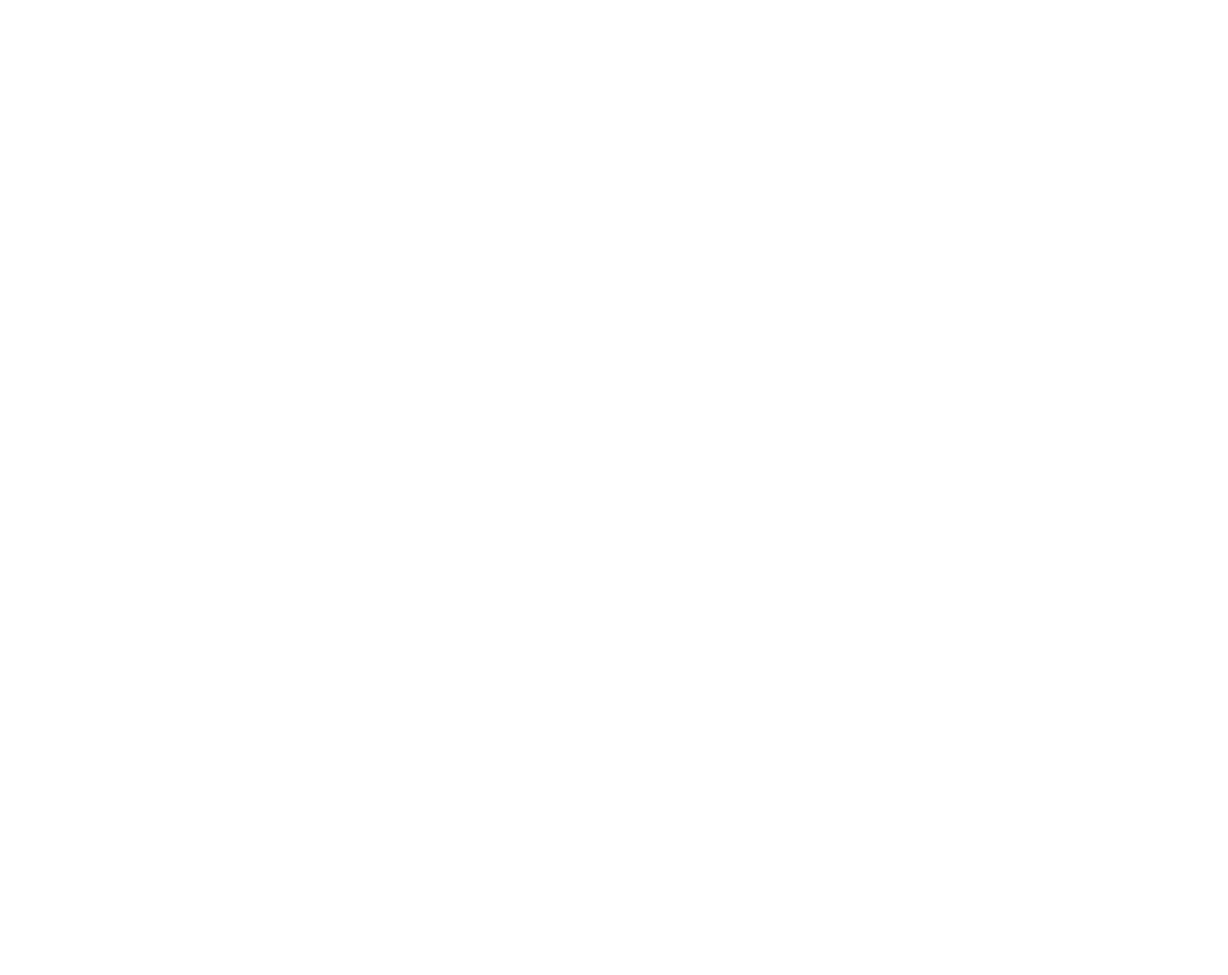
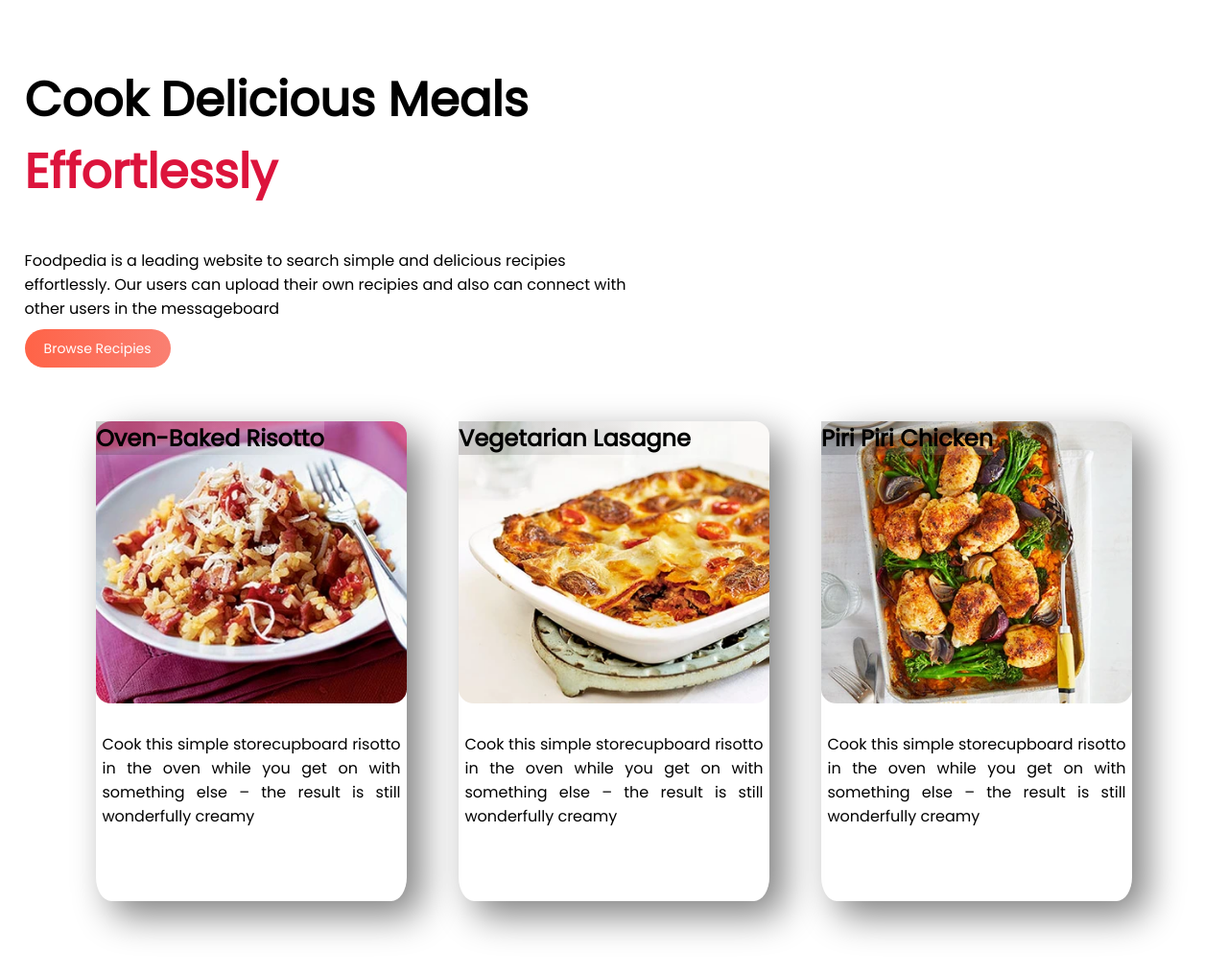
Before and after one commit to fatir930/foodpedia, a plain HTML site: page index.html in a window 1280 px wide. Shown: the whole page at 96% size. Before the commit the page ends 800 px from the top, so only its background shows below. Drawn offline with Linux system fonts and the light colour scheme.

Commit message:
added cards

```diff
--- a/index.html
+++ b/index.html
@@ -5,10 +5,54 @@
     <meta charset="UTF-8">
     <meta name="viewport" content="width=device-width, initial-scale=1.0">
     <title>Foodpedia</title>
+    <link rel="preconnect" href="https://fonts.googleapis.com">
+    <link rel="preconnect" href="https://fonts.gstatic.com" crossorigin>
+    <link href="https://fonts.googleapis.com/css2?family=Poppins&display=swap" rel="stylesheet">
+    <link rel="stylesheet" href="style.css">
 </head>
 
 <body>
-
+    <section class="top-section">
+        <h1>Cook Delicious Meals <span id="highlighted">Effortlessly</span></h1>
+        <p>Foodpedia is a leading website to search simple and delicious recipies effortlessly. Our users can upload
+            their own recipies and also can connect with other users in the messageboard</p>
+        <a href=".recipies" class="recipies-button">Browse Recipies</a>
+    </section>
+    <section class="recipe-section">
+        <div class="recipe">
+            <div class="flip-card-inner">
+                <div class="flip-card-front">
+                    <h1>Oven-Baked Risotto</h1>
+                    <img src="/images/ovenbaked-risotto.png" alt="">
+                    <p>Cook this simple storecupboard risotto in the oven while you get on with something else – the
+                        result is still wonderfully creamy</p>
+                </div>
+                <div class="flip-card-back"></div>
+            </div>
+        </div>
+        <div class="recipe">
+            <div class="flip-card-inner">
+                <div class="flip-card-front">
+                    <h1>Vegetarian Lasagne</h1>
+                    <img src="/images/vegetarian-lasagne.png" alt="">
+                    <p>Cook this simple storecupboard risotto in the oven while you get on with something else – the
+                        result is still wonderfully creamy</p>
+                </div>
+                <div class="flip-card-back"></div>
+            </div>
+        </div>
+        <div class="recipe">
+            <div class="flip-card-inner">
+                <div class="flip-card-front">
+                    <h1>Piri Piri Chicken</h1>
+                    <img src="/images/piri-piri-chicken.png" alt="">
+                    <p>Cook this simple storecupboard risotto in the oven while you get on with something else – the
+                        result is still wonderfully creamy</p>
+                </div>
+                <div class="flip-card-back"></div>
+            </div>
+        </div>
+    </section>
 </body>
 
 </html>
--- a/style.css
+++ b/style.css
@@ -0,0 +1,77 @@
+body {
+    font-family: 'Poppins', sans-serif;
+    margin: 0;
+    scrollbar-width: none;
+}
+
+::-webkit-scrollbar {
+    display: none;
+}
+
+.top-section {
+    padding-top: 2%;
+    width: 50%;
+    padding-left: 2%;
+}
+
+.top-section h1 {
+
+    font-size: 50px;
+}
+
+.top-section p {
+    text-align: left;
+    font-weight: 550;
+}
+
+#highlighted {
+    color: crimson;
+}
+
+.recipies-button {
+    text-decoration: none;
+    color: white;
+    font-size: 14px;
+    background-image: linear-gradient(to right, tomato, salmon);
+    padding: 10px 20px;
+    border-radius: 20px;
+}
+
+.recipe-section {
+    display: flex;
+    padding-top: 5%;
+    margin-left: 100px;
+    margin-right: 100px;
+    margin-bottom: 100px;
+    justify-content: center;
+    column-gap: 5%;
+}
+
+.recipe {
+    box-shadow: 15px 15px 38px grey;
+    border-radius: 5%;
+    width: 350px;
+    height: 500px;
+}
+
+.recipe img {
+    border-radius: 5%;
+    max-width: 100%;
+    max-height: 100%;
+}
+
+.recipe h1 {
+    padding-top: 0;
+    margin-top: 0;
+    position: absolute;
+    background-image: linear-gradient(to right, rgba(0, 0, 0, 0.178), rgba(255, 255, 255, 0.189));
+    border-radius: ;
+    color: black;
+    text-align: center;
+}
+
+.recipe p {
+    text-align: justify;
+    font-weight: 550;
+    padding: 2%;
+}
```
